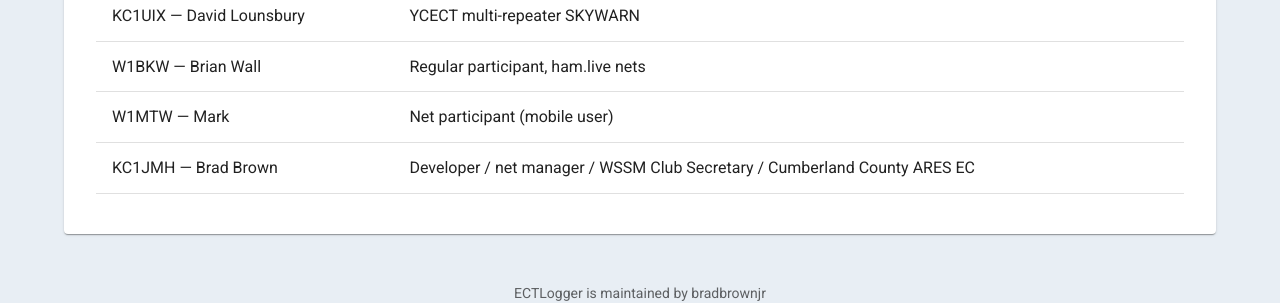
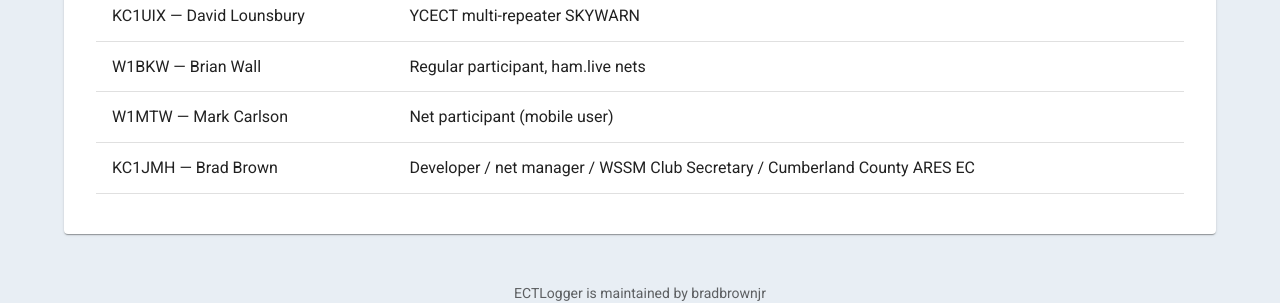
Before and after one commit to bradbrownjr/ectlogger, a Jekyll site: the page built from docs/ROADMAP.md, in a window 1280 px wide and 900 px high, scrolled down 8580 px. Shown: the part 522-825 px from the top of the window. Built offline with Jekyll 4.4.1, drawn with Linux system fonts in a browser that asks for light colours; our own code applies the rules of GitHub Pages for plain Markdown files.

Commit message:
fix: exclamation point in Honorable Mentions, update W1MTW to Mark Carlson

```diff
--- a/docs/ROADMAP.md
+++ b/docs/ROADMAP.md
@@ -277,5 +277,5 @@
 | AA1GM — Joel Huntress | Net manager, Maine Dirigo DMR Net |
 | KC1UIX — David Lounsbury | YCECT multi-repeater SKYWARN |
 | W1BKW — Brian Wall | Regular participant, ham.live nets |
-| W1MTW — Mark | Net participant (mobile user) |
+| W1MTW — Mark Carlson | Net participant (mobile user) |
 | KC1JMH — Brad Brown | Developer / net manager / WSSM Club Secretary / Cumberland County ARES EC |
--- a/frontend/src/components/AboutModal.tsx
+++ b/frontend/src/components/AboutModal.tsx
@@ -68,7 +68,7 @@
                   Honorable Mentions
                 </Typography>
                 <Typography variant="caption" color="text.secondary" display="block" sx={{ mb: 1 }}>
-                  Thank you for your invaluable feedback through feature requests and bug reports.
+                  Thank you for your invaluable feedback through feature requests and bug reports!
                 </Typography>
                 <Box sx={{ display: 'flex', flexDirection: 'column', gap: 0.5 }}>
                   {honorableMentions.map((person) => (
--- a/frontend/src/credits.json
+++ b/frontend/src/credits.json
@@ -3,6 +3,6 @@
     { "callsign": "AA1GM", "name": "Joel Huntress" },
     { "callsign": "KC1UIX", "name": "David Lounsbury" },
     { "callsign": "W1BKW", "name": "Brian Wall" },
-    { "callsign": "W1MTW", "name": "Mark" }
+    { "callsign": "W1MTW", "name": "Mark Carlson" }
   ]
 }
```
Also changed, not shown: docs/CHANGELOG.md (+1 -1 lines).
